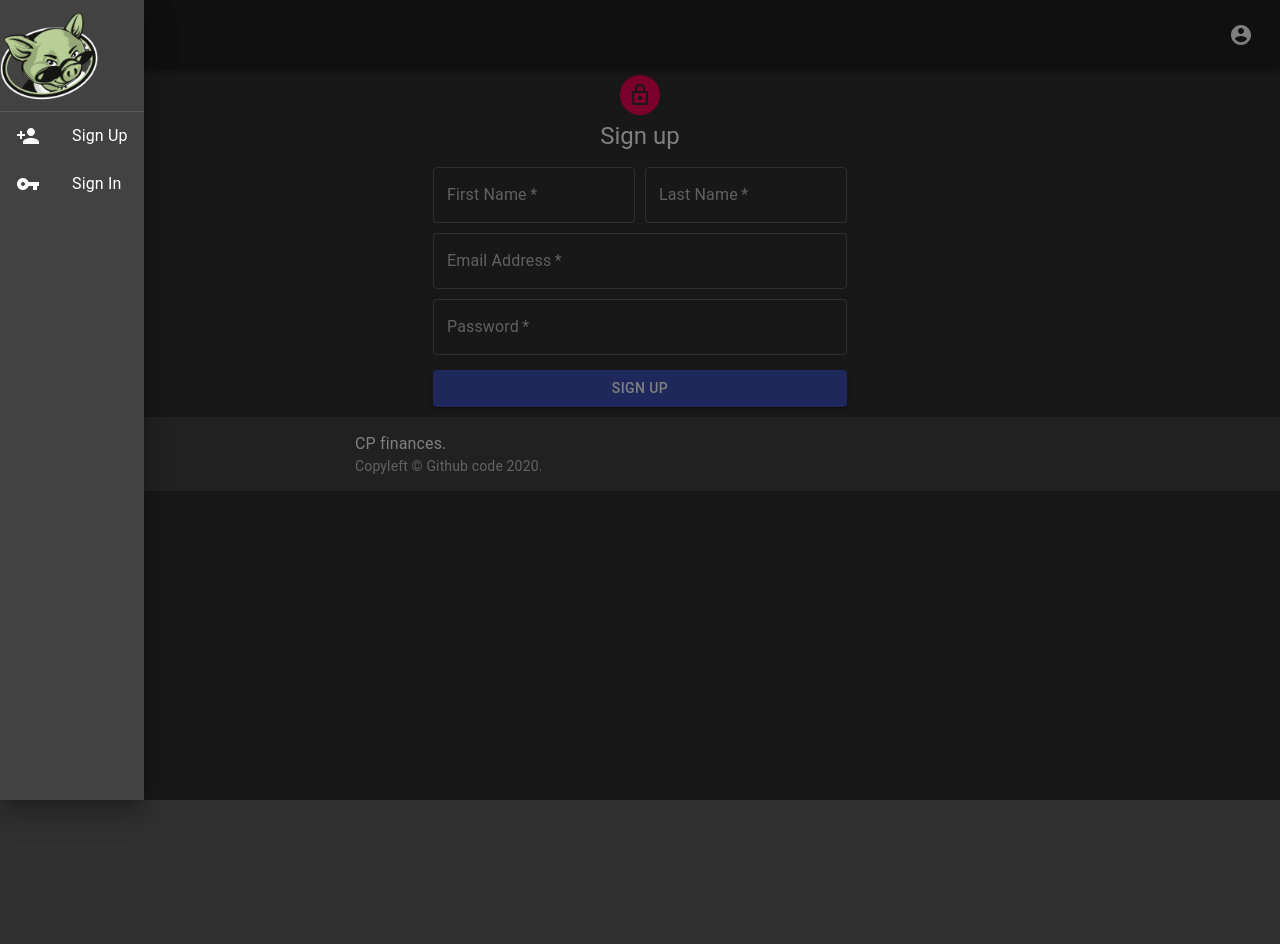
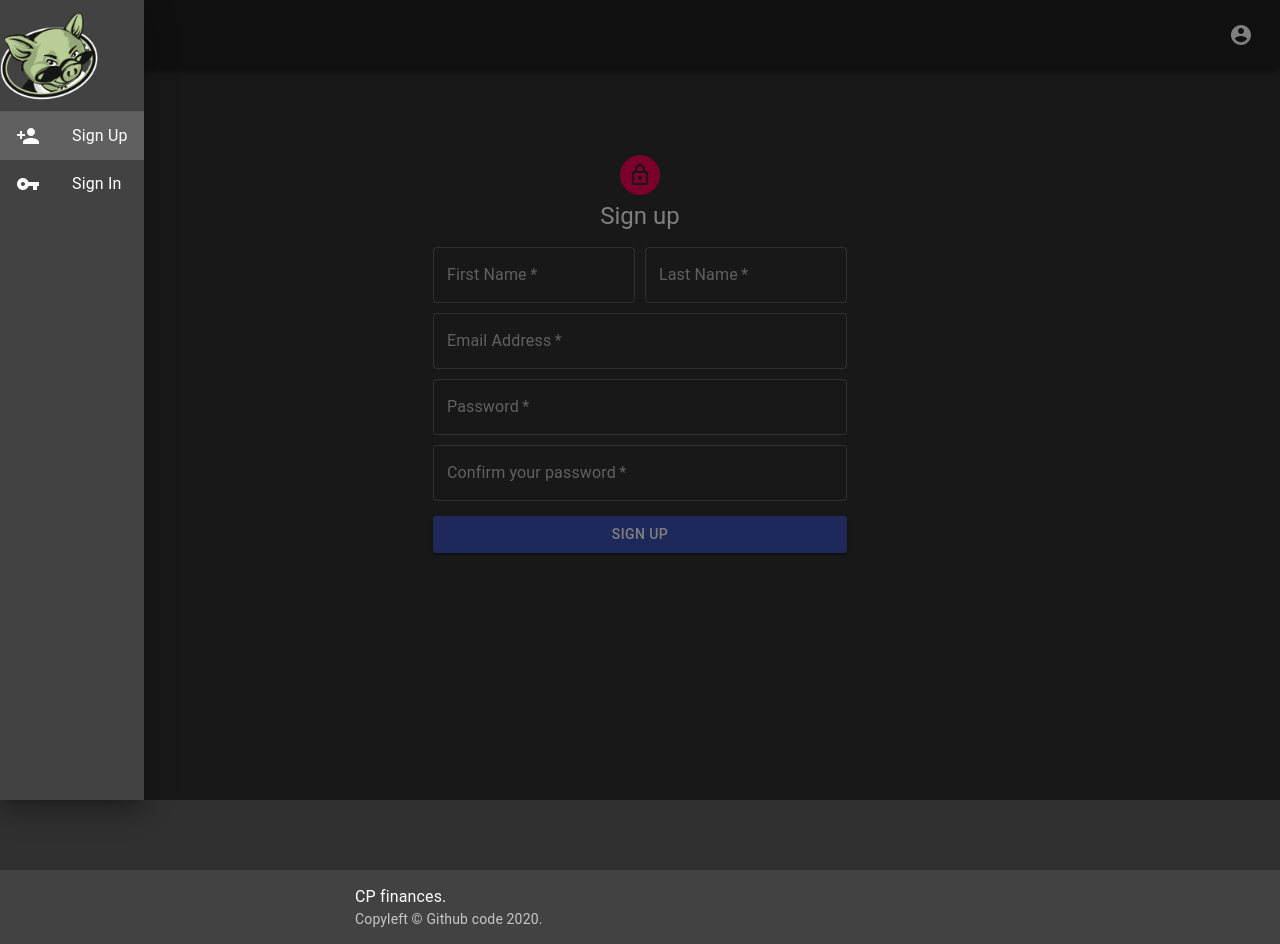
Before and after one commit to clioo/cp-finance-frontend, a React app: page /signUp in a window 1280 px wide. Both pictures are taken after a click on the button 27 px from the left and 34 px from the top of the page. Before the commit the page ends 800 px from the top, so only its background shows below. Built offline with nearby package versions, Linux system fonts and the light colour scheme.

Commit message:
SignUp component displayed properly

```diff
--- a/src/components/User/SignUp.js
+++ b/src/components/User/SignUp.js
@@ -1,27 +1,25 @@
-import React from 'react';
-import Avatar from '@material-ui/core/Avatar';
-import Button from '@material-ui/core/Button';
-import CssBaseline from '@material-ui/core/CssBaseline';
-import TextField from '@material-ui/core/TextField';
-import FormControlLabel from '@material-ui/core/FormControlLabel';
-import Checkbox from '@material-ui/core/Checkbox';
-import Link from '@material-ui/core/Link';
-import Grid from '@material-ui/core/Grid';
-import Box from '@material-ui/core/Box';
-import LockOutlinedIcon from '@material-ui/icons/LockOutlined';
-import Typography from '@material-ui/core/Typography';
-import { makeStyles } from '@material-ui/core/styles';
-import Container from '@material-ui/core/Container';
+import React from "react";
+import Avatar from "@material-ui/core/Avatar";
+import Button from "@material-ui/core/Button";
+import CssBaseline from "@material-ui/core/CssBaseline";
+import TextField from "@material-ui/core/TextField";
+import Link from "@material-ui/core/Link";
+import Grid from "@material-ui/core/Grid";
+import LockOutlinedIcon from "@material-ui/icons/LockOutlined";
+import Typography from "@material-ui/core/Typography";
+import { makeStyles } from "@material-ui/core/styles";
+import Container from "@material-ui/core/Container";
+import BaseBody from "../Body/BaseBody";
 
 function Copyright() {
   return (
     <Typography variant="body2" color="textSecondary" align="center">
-      {'Copyright © '}
+      {"Copyright © "}
       <Link color="inherit" href="https://material-ui.com/">
         Your Website
-      </Link>{' '}
+      </Link>{" "}
       {new Date().getFullYear()}
-      {'.'}
+      {"."}
     </Typography>
   );
 }
@@ -29,16 +27,16 @@ function Copyright() {
 const useStyles = makeStyles((theme) => ({
   paper: {
     marginTop: theme.spacing(8),
-    display: 'flex',
-    flexDirection: 'column',
-    alignItems: 'center',
+    display: "flex",
+    flexDirection: "column",
+    alignItems: "center",
   },
   avatar: {
     margin: theme.spacing(1),
     backgroundColor: theme.palette.secondary.main,
   },
   form: {
-    width: '100%', // Fix IE 11 issue.
+    width: "100%", // Fix IE 11 issue.
     marginTop: theme.spacing(3),
   },
   submit: {
@@ -50,6 +48,7 @@ const signUp = (props) => {
   const classes = useStyles();
 
   return (
+    <BaseBody>
       <Container component="main" maxWidth="xs">
         <CssBaseline />
         <div className={classes.paper}>
@@ -107,6 +106,18 @@ const signUp = (props) => {
                   autoComplete="current-password"
                 />
               </Grid>
+              <Grid item xs={12}>
+                <TextField
+                  variant="outlined"
+                  required
+                  fullWidth
+                  name="verifiedPassword"
+                  label="Confirm your password"
+                  type="password"
+                  id="verifiedPassword"
+                  autoComplete="current-password"
+                />
+              </Grid>
             </Grid>
             <Button
               type="submit"
@@ -120,7 +131,8 @@ const signUp = (props) => {
           </form>
         </div>
       </Container>
+    </BaseBody>
   );
-}
+};
 
-export default signUp
+export default signUp;
--- a/src/components/ui/DrawerList.js
+++ b/src/components/ui/DrawerList.js
@@ -16,6 +16,8 @@ import EditIcon from '@material-ui/icons/Edit';
 
 
 const drawerList = (props) => {
+  console.log(props)
+
   const loggedItems = [
     {
       text: "New Expense",
@@ -46,10 +48,12 @@ const drawerList = (props) => {
   const notLoggedInItems = [
     {
       text: "Sign Up",
+      linkTo: '/signUp',
       icon: PersonAddIcon
     },
     {
       text: "Sign In",
+      linkTo: 'signIn',
       icon: VpnKeyIcon
     }
   ]
@@ -60,7 +64,7 @@ const drawerList = (props) => {
         button
         key={"drawerItem-" + index.toString()}
         index={index}
-        selected={props.selectedItemIndex === index}
+        selected={props.selectedItemIndex === index || item.linkTo === props.currentLocation}
         onClick={props.handleListItemClick.bind(this, index)}
       >
         <ListItemIcon>{React.createElement(item.icon)}</ListItemIcon>
--- a/src/components/ui/Header.js
+++ b/src/components/ui/Header.js
@@ -1,23 +1,24 @@
-import React from 'react';
-import { makeStyles } from '@material-ui/core/styles';
-import AppBar from '@material-ui/core/AppBar';
-import Toolbar from '@material-ui/core/Toolbar';
-import Typography from '@material-ui/core/Typography';
-import Button from '@material-ui/core/Button';
-import IconButton from '@material-ui/core/IconButton';
-import MenuIcon from '@material-ui/icons/Menu';
-import Drawer from '@material-ui/core/Drawer';
-import DrawerList from './DrawerList';
-import Logo from './Logo';
-import ElevationScroll from './ElevationScroll';
-import AccountCircleIcon from '@material-ui/icons/AccountCircle';
-import MenuItem from '@material-ui/core/MenuItem';
-import Menu from '@material-ui/core/Menu';
+import React from "react";
+import { makeStyles } from "@material-ui/core/styles";
+import AppBar from "@material-ui/core/AppBar";
+import Toolbar from "@material-ui/core/Toolbar";
+import Typography from "@material-ui/core/Typography";
+import IconButton from "@material-ui/core/IconButton";
+import MenuIcon from "@material-ui/icons/Menu";
+import Drawer from "@material-ui/core/Drawer";
+import DrawerList from "./DrawerList";
+import Logo from "./Logo";
+import ElevationScroll from "./ElevationScroll";
+import AccountCircleIcon from "@material-ui/icons/AccountCircle";
+import MenuItem from "@material-ui/core/MenuItem";
+import Menu from "@material-ui/core/Menu";
+import { Link } from "react-router-dom";
+import { useHistory } from "react-router-dom";
 
 //Create a css file
 const useStyles = makeStyles((theme) => ({
   root: {
-    marginBottom: '5em',
+    marginBottom: "5em",
     flexGrow: 1,
   },
   menuButton: {
@@ -28,14 +29,14 @@ const useStyles = makeStyles((theme) => ({
   },
 }));
 
-
 const header = (props) => {
+  let history = useHistory();
   const classes = useStyles();
   const [state, setState] = React.useState({
     left: false,
     anchorEl: null,
     mobileMoreAnchorEl: null,
-    selectedIndex: -1
+    selectedIndex: -1,
   });
 
   let selectedIndex = state.selectedIndex;
@@ -43,42 +44,42 @@ const header = (props) => {
   const isMenuOpen = Boolean(state.anchorEl);
 
   const toggleDrawer = (open) => (event) => {
-    if (event.type === 'keydown' && (event.key === 'Tab' || event.key === 'Shift')) {
+    if (
+      event.type === "keydown" &&
+      (event.key === "Tab" || event.key === "Shift")
+    ) {
       return;
     }
-    setState({ ...state, left: open, selectedIndex: selectedIndex});
+    setState({ ...state, left: open, selectedIndex: selectedIndex });
   };
 
   const handleListItemClick = (index) => {
-    selectedIndex = index
+    selectedIndex = index;
+    history.push("/signUp");
   };
 
   const handleProfileMenuOpen = (event) => {
-    if (props.isUserLogged)
-    {
-      setState({...state, anchorEl: event.currentTarget});
+    if (props.isUserLogged) {
+      setState({ ...state, anchorEl: event.currentTarget });
+    } else {
+      // Need to avoid to spam the stach
+      if (history.location.pathname === "/signUp") return;
+      history.push("/signUp");
     }
-    else {
-      //TO:DO handle sign up here
-      console.log('handle sign up to be continued');
-    }
-
   };
 
-
-
   const handleMenuClose = () => {
-    setState({...state, anchorEl: null});
+    setState({ ...state, anchorEl: null });
   };
 
-  const menuId = 'primary-search-account-menu';
+  const menuId = "primary-search-account-menu";
   const profileRenderMenu = (
     <Menu
       anchorEl={state.anchorEl}
-      anchorOrigin={{ vertical: 'top', horizontal: 'right' }}
+      anchorOrigin={{ vertical: "top", horizontal: "right" }}
       id={menuId}
       keepMounted
-      transformOrigin={{ vertical: 'top', horizontal: 'right' }}
+      transformOrigin={{ vertical: "top", horizontal: "right" }}
       open={isMenuOpen}
       onClose={handleMenuClose}
     >
@@ -110,13 +111,18 @@ const header = (props) => {
               <DrawerList
                 isUserLogged={props.isUserLogged}
                 toggleDrawer={toggleDrawer}
-                handleListItemClick={handleListItemClick.bind(state.selectedIndex)}
+                handleListItemClick={handleListItemClick.bind(
+                  state.selectedIndex
+                )}
                 selectedItemIndex={state.selectedIndex}
+                currentLocation={history.location.pathname}
               />
             </Drawer>
 
             <Typography variant="h6" className={classes.title}>
-              <Logo height="3em" />
+              <Link to="/">
+                <Logo height="3em" />
+              </Link>
             </Typography>
             <div>
               <IconButton
@@ -135,6 +141,6 @@ const header = (props) => {
       {props.isUserLogged ? profileRenderMenu : null}
     </div>
   );
-}
+};
 
-export default header
+export default header;
```
Lines whose indentation alone changed are shown as unchanged.
